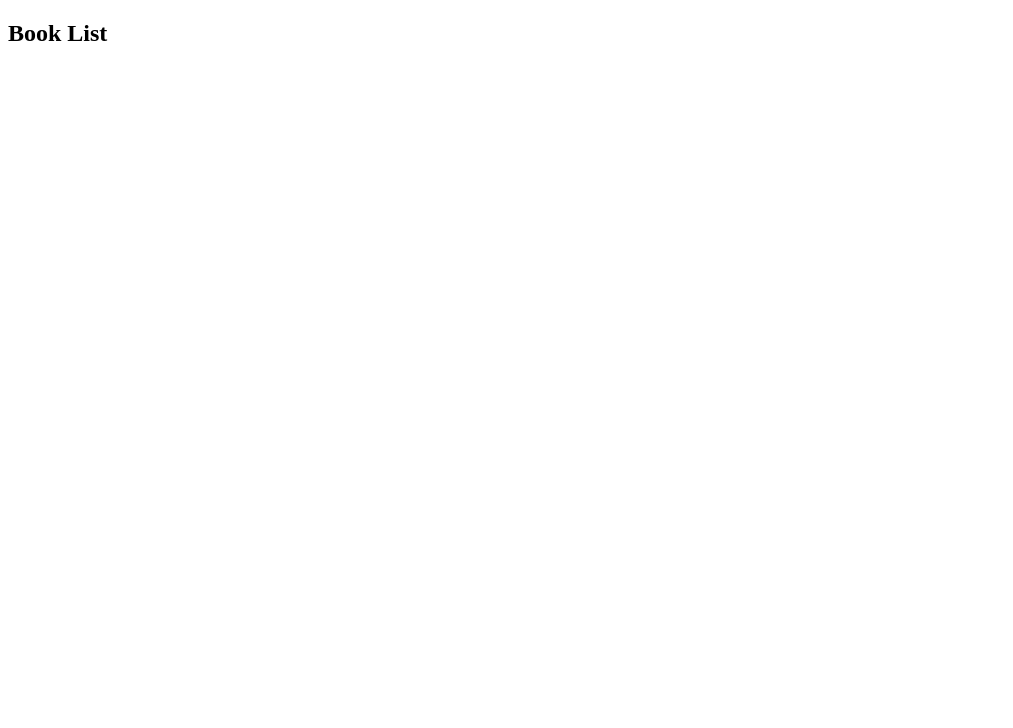
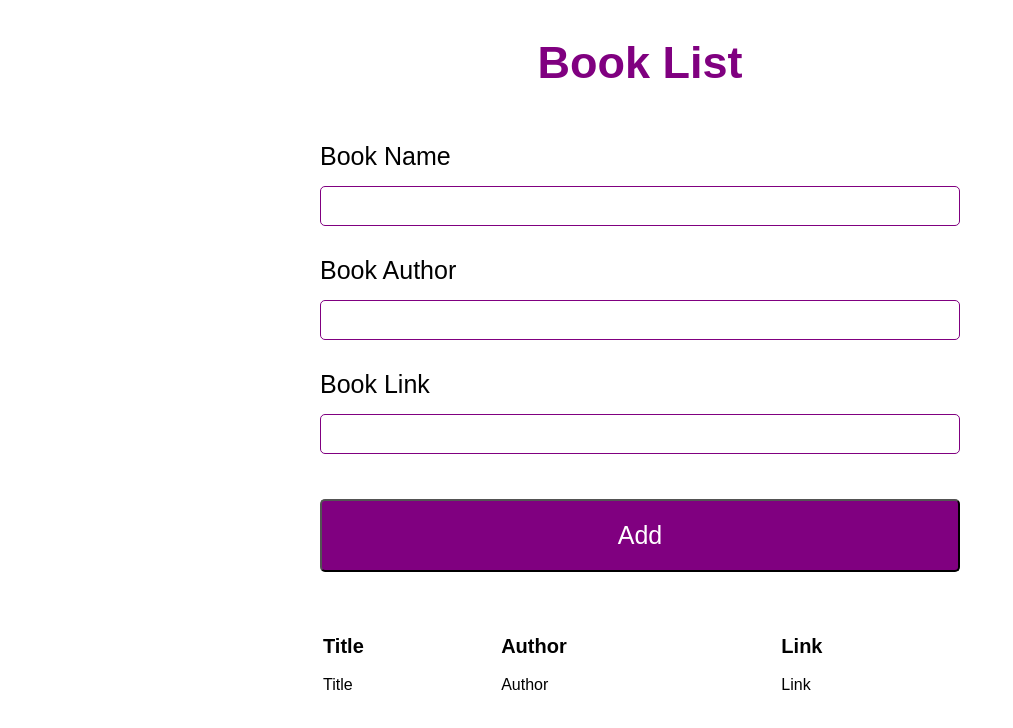
Before and after one commit to B-Little99/bookList, a plain HTML site: page index.html in a window 1280 px wide. Shown: the whole page, without its empty margins (0-1013 px from the left). Drawn offline with Linux system fonts and the light colour scheme.

Commit message:
Added the HTML and CSS.

```diff
--- a/index.html
+++ b/index.html
@@ -8,10 +8,35 @@
             <div id="headingWrapper">
                 <h2>Book List</h2>
             </div>
+            <form id = "form">
+                <label for="bookName"> Book Name
+                    <input type="text" name="Book Name" id="bookName">
+                </label>
+                <label for="bookAuthor"> Book Author
+                    <input type="text" name="Book Author" id="bookAuthor">
+                </label>
+                <label for="bookLink"> Book Link
+                    <input type="text" name="Book Link" id="bookLink">
+                </label>
+                <div id="buttonWrapper">
+                    <button id = "add">Add</button>
+                </div>
+            </form>
 
-
-
-
+            <div id="bookListing">
+            <table>
+                <tr id = "header">
+                    <th>Title</th>
+                    <th>Author</th>
+                    <th>Link</th>
+                </tr>
+                <tr>
+                    <td>Title</td>
+                    <td>Author</td>
+                    <td>Link</td>
+                </tr>
+            </table>
+            </div>
         </div>
         <script src="scripts.js" ></script>
     </body>
--- a/styles.css
+++ b/styles.css
@@ -0,0 +1,72 @@
+*{
+    font-family: Arial, Helvetica, sans-serif;
+    box-sizing: border-box;
+
+}
+
+body {
+    margin: 0;
+    padding: 0;
+    display: flex;
+    justify-content: center;
+    align-items: center;
+}
+
+#wrapper {
+    width: 100%;
+    height: auto;
+}
+
+h2{
+    font-size: 45px;
+    text-align: center;
+    color: purple;
+}
+
+form {
+    width: 50vw;
+}
+
+input {
+    width: 100%;
+    margin-top: 15px;
+    outline: none;
+    height: 40px;
+    padding: 5px;
+    border-radius: 5px;
+    font-size: 20px;
+    color: rgb(37, 37, 37);
+    border: 1px solid purple;
+
+}
+
+label {
+    width: 100%;
+    display: inline-block;
+    margin: 15px 0 15px;
+    text-align: left;
+    font-size: 25px;
+}
+
+button {
+    width: 100%;
+    padding: 20px;
+    color: white;
+    background-color: purple;
+    font-size: 25px;
+    outline: none;
+    margin: 30px 0 30px;
+    border-radius: 5px;
+}
+
+table {
+    margin-top: 30px;
+    width: 100%;
+    margin-bottom: 50px;
+}
+
+th {
+    text-align: left;
+    padding-bottom: 15px;
+    font-size: 20px;
+}
```
